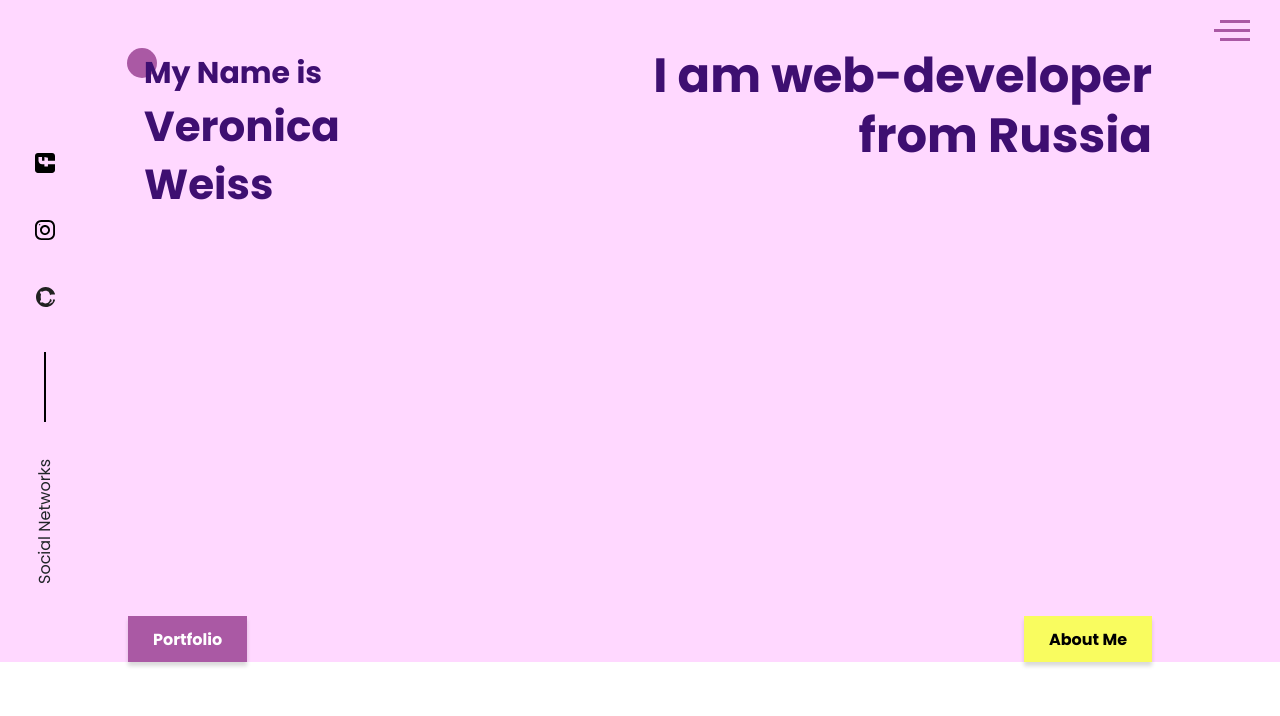
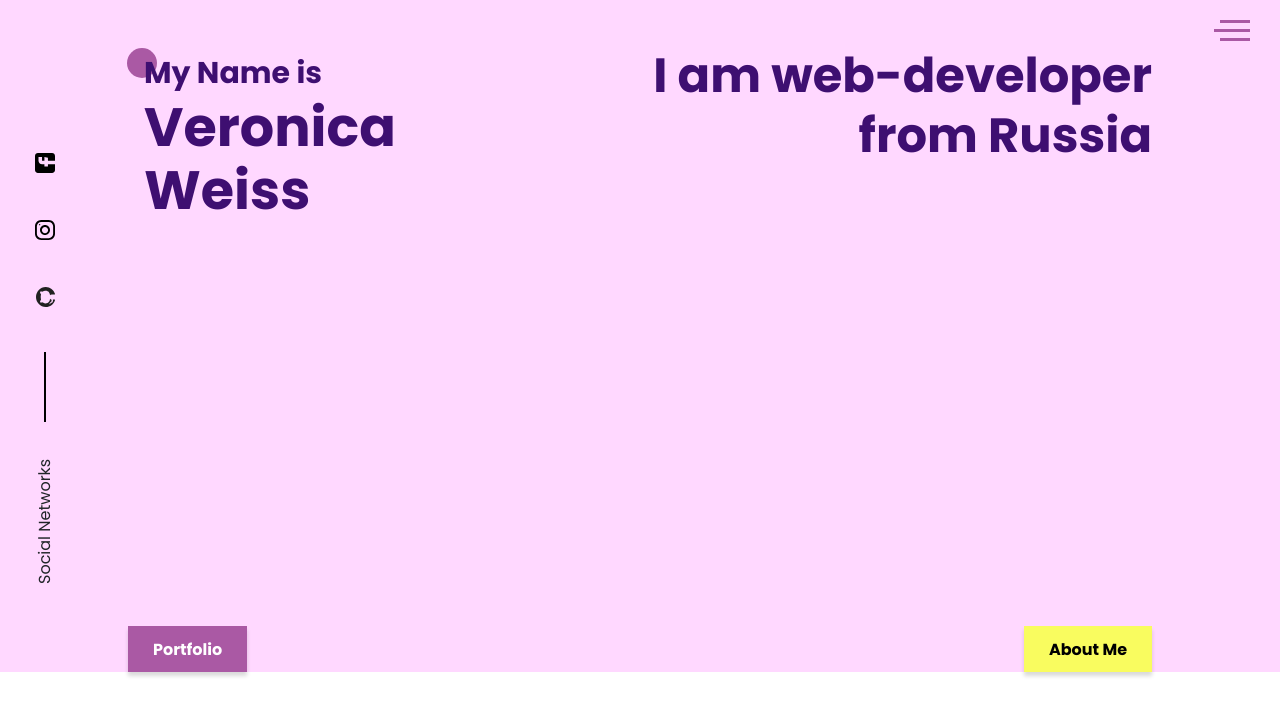
Before and after one commit to veronicaweiss97/portfolio, a website: page src/index.html in a window 1280 px wide. Shown: the top 716 px of the page. Drawn offline with nearby package versions, Linux system fonts and the light colour scheme; files that its build step writes are made by us from their sources; files whose address does not match are found by name.

Commit message:
adopt remakes

```diff
--- a/src/sass/blocks/_media.scss
+++ b/src/sass/blocks/_media.scss
@@ -129,7 +129,3 @@
         }
     }
 }
-
-@media (max-width: 415px) {
-
-}
--- a/src/sass/blocks/_promo.scss
+++ b/src/sass/blocks/_promo.scss
@@ -55,6 +55,7 @@
         background-repeat: no-repeat;
     }
     &__name {
-        font-size: 42px;
+        font-size: 54px;
+
     }
 }
```
Also changed, not shown: dist/css/style.min.css, src/css/style.css, 1 other file.
